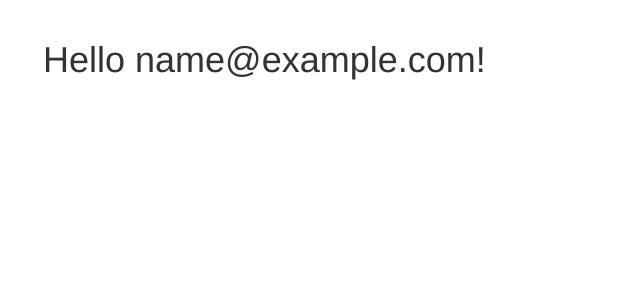
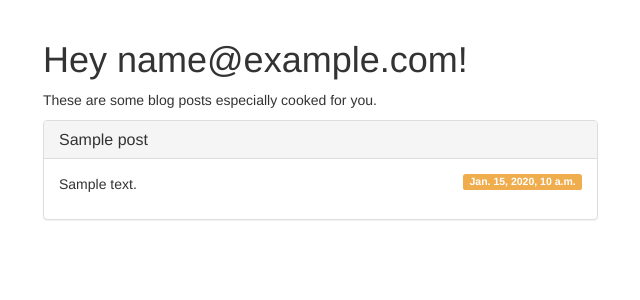
Before and after one commit to ramuta/simple-blog, a Django app: template blog/templates/home.html in a window 1280 px wide. Shown: the part 51-351 px from the top of the page, without its empty margins (27-667 px from the left). Run offline with Django 3.2, Linux system fonts and the light colour scheme; the template is opened without the code that fills it: most values are stand-ins (such as "Sample title", 1, 10 or a date in 2020); parts of the project's set-up code (start-up, migrations or seed data) failed here and were passed over; some libraries are stand-ins or nearby versions.

Commit message:
blog posts added on home

```diff
--- a/blog/templates/home.html
+++ b/blog/templates/home.html
@@ -3,5 +3,31 @@
 {% block title %}home{% endblock %}
 
 {% block content %}
-    <h1>Hello {{ email }}!</h1>
+    {% if email %}
+        <h1>Hey {{ email }}!</h1>
+        <p>These are some blog posts especially cooked for you.</p>
+        <div class="row">
+            <div class="col-lg-6">
+                {% if blog_posts %}
+                    {% for post in blog_posts %}
+                        <div class="panel panel-default">
+                            <div class="panel-heading">
+                                <h3 class="panel-title">{{ post.title }}</h3>
+                            </div>
+                            <div class="panel-body">
+                                <p class="label label-warning pull-right">{{ post.datetime }}</p>
+                                <p>{{ post.content }}</p>
+                            </div>
+                        </div>
+                    {% endfor %}
+                {% else %}
+                    <p>No blog posts yet :(</p>
+                    <p>Wait a minute... <a href="/post/add/">you can create one</a>! :)</p>
+                {% endif %}
+            </div>
+        </div>
+    {% else %}
+        <h1>Hello... you!</h1>
+        <p>Sorry, forgot who you are, can you <a href="/login">login</a>? :)</p>
+    {% endif %}
 {% endblock %}
--- a/blog/views.py
+++ b/blog/views.py
@@ -55,7 +55,7 @@ def post_add(request):
 			params = {"form": form}
 			return blog_render(request, "post_add.html", params)
 
-		return blog_render(request, "home.html")
+		return redirect("home")
 
 
 def post_view(request):
```
